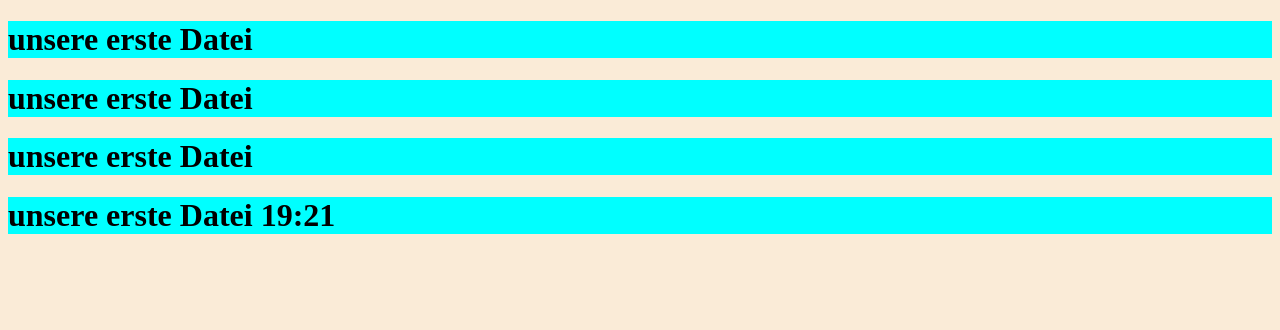
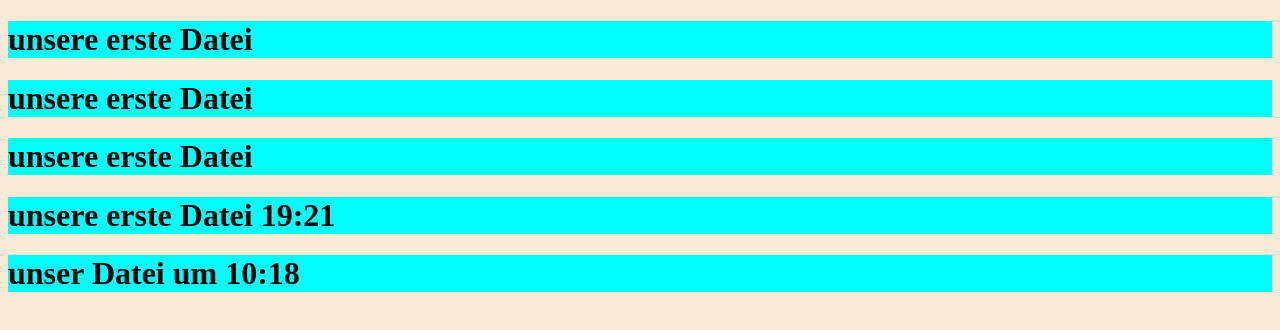
Before and after one commit to cabbageway/Git0803, a plain HTML site: page index.html in a window 1280 px wide. Drawn offline with Linux system fonts and the light colour scheme.

Commit message:
git10:18

```diff
--- a/index.html
+++ b/index.html
@@ -14,6 +14,7 @@
     <h1>unsere erste Datei</h1>
     <h1>unsere erste Datei</h1>
     <h1>unsere erste Datei 19:21</h1>
+    <h1>unser Datei um 10:18</h1>
 </body>
 
 </html>
```
